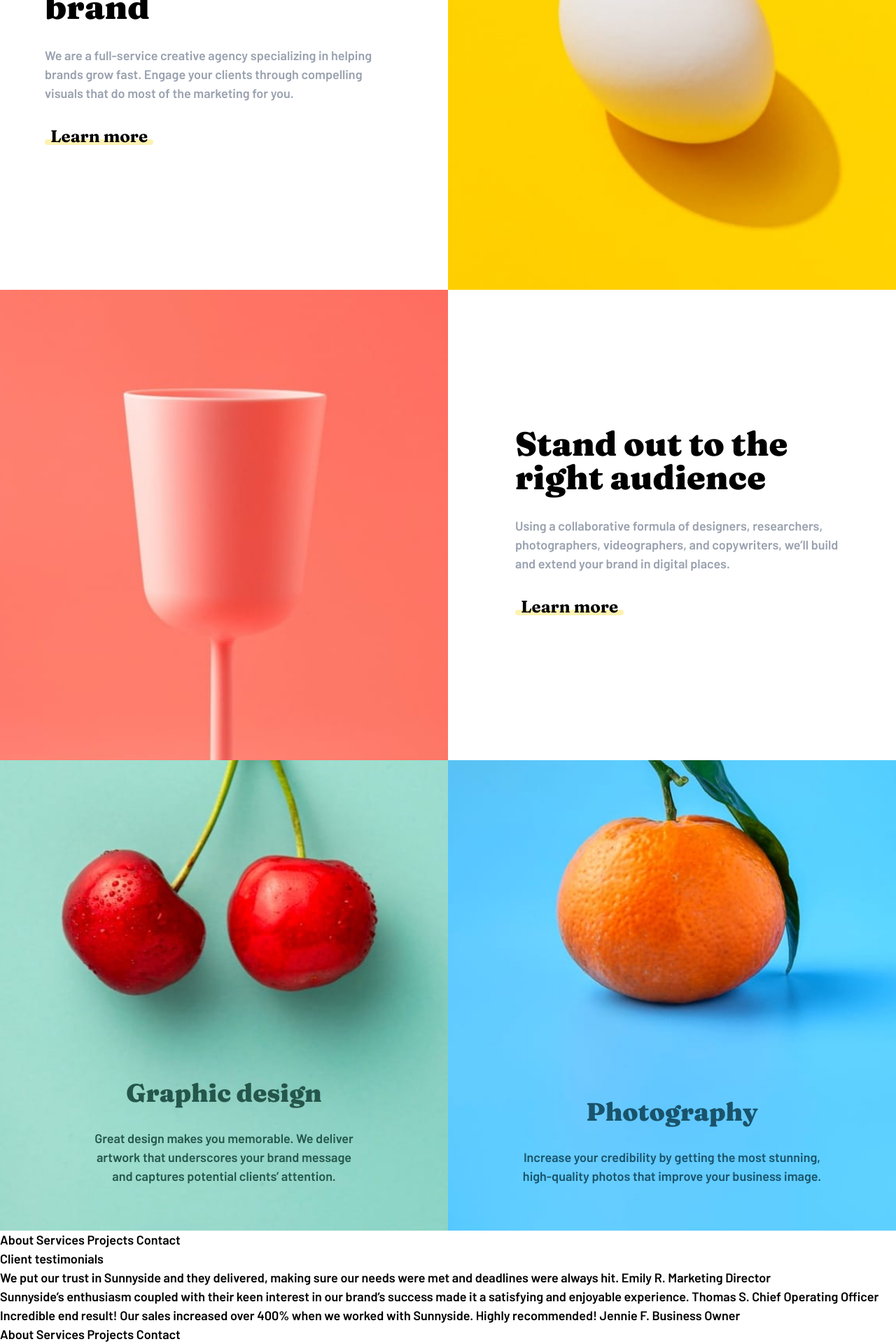
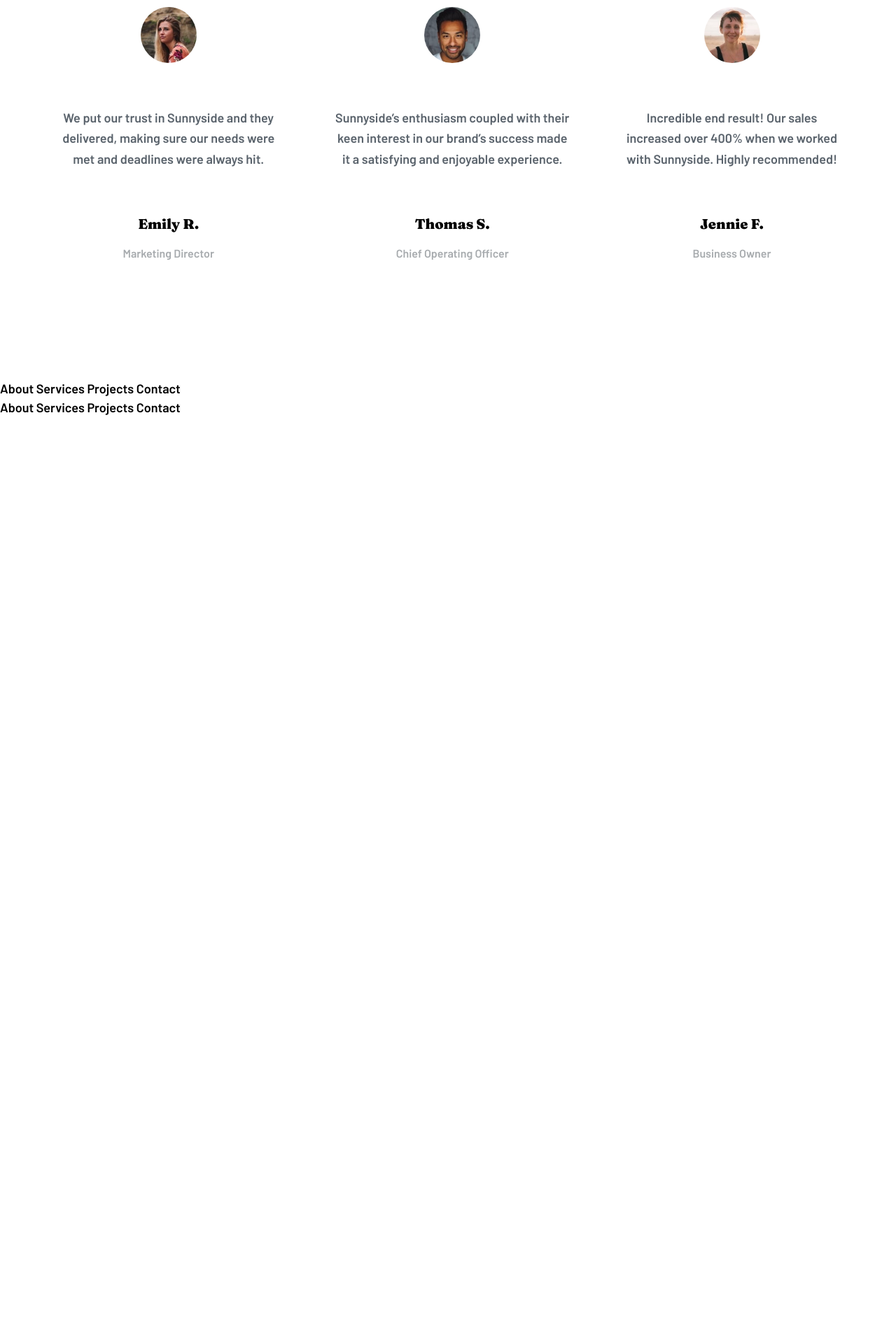
Before and after one commit to lilKriT/fem-agency-landing-page, a Next.js app: page / in a window 1280 px wide. Shown: the part 258-2178 px from the top of the page at 70% size. After the commit the page ends 854 px from the top, so only its background shows below. Built offline with nearby package versions, Linux system fonts and the light colour scheme.

Commit message:
Testimonials.

```diff
--- a/app/globals.css
+++ b/app/globals.css
@@ -26,10 +26,10 @@
   --color-green-500: hsl(167, 34%, 41%);
 
   /* Neutral colors*/
-  --color-grey-950: hsl(212, 27%, 19%);
-  --color-grey-600: hsl(213, 9%, 39%);
-  --color-grey-550: hsl(232, 10%, 55%);
-  --color-grey-400: hsl(210, 4%, 67%);
+  --color-gray-950: hsl(212, 27%, 19%);
+  --color-gray-600: hsl(213, 9%, 39%);
+  --color-gray-550: hsl(232, 10%, 55%);
+  --color-gray-400: hsl(210, 4%, 67%);
 }
 
 * {
--- a/app/page.tsx
+++ b/app/page.tsx
@@ -1,31 +1,15 @@
 import Image from "next/image";
 import Hero from "./sections/Hero";
 import Features from "./sections/Features";
+import Testimonials from "./sections/Testimonials";
 
 export default function Home() {
   return (
     <div className="">
       {/* <Hero /> */}
-      <Features />
+      {/* <Features /> */}
+      <Testimonials />
       <p>About Services Projects Contact</p>
-
-      <p>Client testimonials</p>
-
-      <p>
-        We put our trust in Sunnyside and they delivered, making sure our needs
-        were met and deadlines were always hit. Emily R. Marketing Director
-      </p>
-
-      <p>
-        Sunnyside’s enthusiasm coupled with their keen interest in our brand’s
-        success made it a satisfying and enjoyable experience. Thomas S. Chief
-        Operating Officer
-      </p>
-
-      <p>
-        Incredible end result! Our sales increased over 400% when we worked with
-        Sunnyside. Highly recommended! Jennie F. Business Owner
-      </p>
 
       <p>About Services Projects Contact</p>
     </div>
--- a/app/sections/Testimonials.tsx
+++ b/app/sections/Testimonials.tsx
@@ -1,27 +1,66 @@
-import React from "react";
+import Image from "next/image";
+
+type Testimonial = {
+  image: string;
+  testimonial: string;
+  name: string;
+  title: string;
+};
+
+const testimonials: Testimonial[] = [
+  {
+    image: "/image-emily.jpg",
+    testimonial:
+      "We put our trust in Sunnyside and they delivered, making sure our needs were met and deadlines were always hit.",
+    name: "Emily R.",
+    title: "Marketing Director",
+  },
+  {
+    image: "/image-thomas.jpg",
+    testimonial:
+      "Sunnyside’s enthusiasm coupled with their keen interest in our brand’s success made it a satisfying and enjoyable experience.",
+    name: "Thomas S.",
+    title: "Chief Operating Officer",
+  },
+  {
+    image: "/image-jennie.jpg",
+    testimonial:
+      "Incredible end result! Our sales increased over 400% when we worked with Sunnyside. Highly recommended!",
+    name: " Jennie F.",
+    title: " Business Owner",
+  },
+];
 
 const Testimonials = () => {
   return (
     <section className="min-h-dvh flex justify-center items-center">
-      <div>
-        <h2>Client testimonials</h2>
+      <div className="max-w-6xl flex flex-col justify-center items-center gap-16">
+        <h2 className="text-3xl font-black tracking-widest text-gray-400">
+          Client testimonials
+        </h2>
 
-        <p>
-          We put our trust in Sunnyside and they delivered, making sure our
-          needs were met and deadlines were always hit. Emily R. Marketing
-          Director
-        </p>
+        <div className="flex justify-center items-center gap-8">
+          {testimonials.map((t, idx) => (
+            <div
+              key={idx}
+              className="flex flex-col justify-start items-center text-center gap-16 text-balance"
+            >
+              <Image
+                src={t.image}
+                alt={"Picture of " + t.name}
+                width={144}
+                height={144}
+                className="rounded-full w-20"
+              />
 
-        <p>
-          Sunnyside’s enthusiasm coupled with their keen interest in our brand’s
-          success made it a satisfying and enjoyable experience. Thomas S. Chief
-          Operating Officer
-        </p>
-
-        <p>
-          Incredible end result! Our sales increased over 400% when we worked
-          with Sunnyside. Highly recommended! Jennie F. Business Owner
-        </p>
+              <p className="text-gray-600 leading-relaxed">{t.testimonial}</p>
+              <div className="flex flex-col justify-center items-center gap-4">
+                <p className="font-serif font-black text-xl">{t.name}</p>
+                <p className="text-[1rem] text-gray-400">{t.title}</p>{" "}
+              </div>
+            </div>
+          ))}
+        </div>
       </div>
     </section>
   );
```
